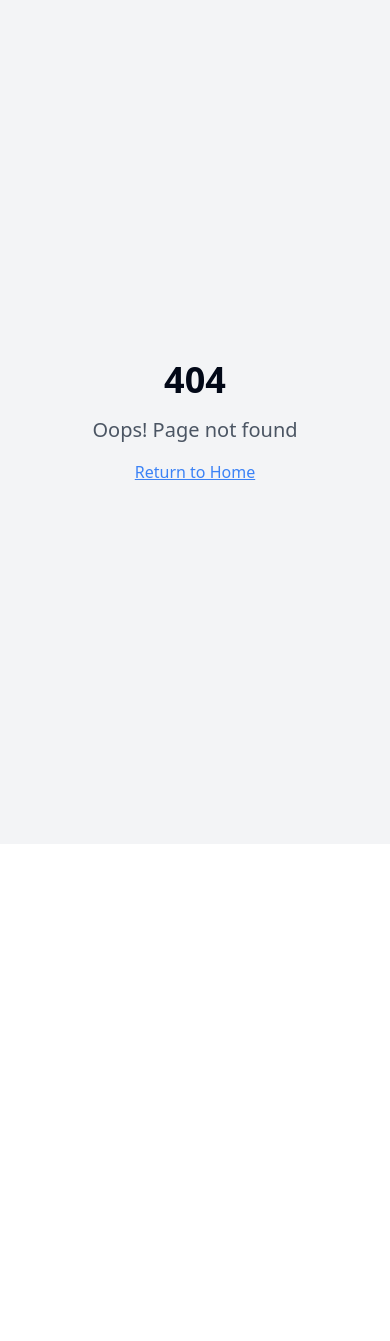
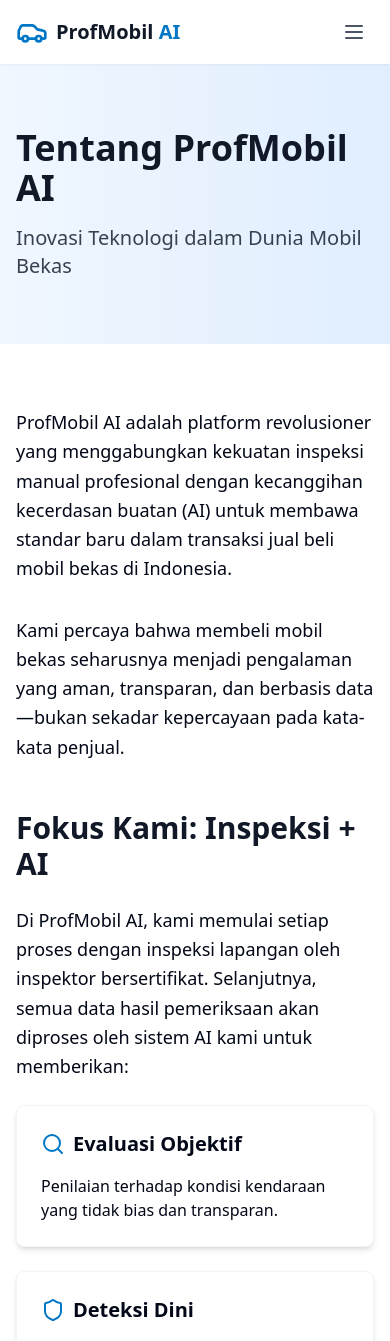
Before and after one commit to saldhyyoga/profmobil-ai-inspect, a React (Vite) app: page /tentang-profmobil in a window 390 px wide. Before the commit this address had no page. Shown: the top 1341 px of the page. Before the commit the page ends 844 px from the top, so only its background shows below. Built offline with nearby package versions, Linux system fonts and the light colour scheme; the HTML template or start-up script is replaced by a standard one.

Commit message:
feat: Add About Us page
Adds a new page to display information about ProfMobil AI.

```diff
--- a/src/App.tsx
+++ b/src/App.tsx
@@ -14,6 +14,7 @@ import NotFound from "./pages/NotFound";
 import CaraKerjaProfMobilAi from "./pages/CaraKerjaProfMobilAi";
 import KenapaHarusProfMobilAi from "./pages/KenapaHarusProfMobilAi";
 import PusatBantuan from "./pages/PusatBantuan";
+import TentangProfMobilAi from "./pages/TentangProfMobilAi";
 
 // Create a client
 const queryClient = new QueryClient();
@@ -35,6 +36,7 @@ const App = () => {
               <Route path="/cara-kerja" element={<CaraKerjaProfMobilAi />} />
               <Route path="/kenapa-harus-profmobil" element={<KenapaHarusProfMobilAi />} />
               <Route path="/pusat-bantuan" element={<PusatBantuan />} />
+              <Route path="/tentang-profmobil" element={<TentangProfMobilAi />} />
               {/* ADD ALL CUSTOM ROUTES ABOVE THE CATCH-ALL "*" ROUTE */}
               <Route path="*" element={<NotFound />} />
             </Routes>
--- a/src/components/NavBar.tsx
+++ b/src/components/NavBar.tsx
@@ -93,7 +93,7 @@ const NavBar: React.FC = () => {
                         <ListItem href="/kenapa-harus-profmobil" title="Kenapa Harus ProfMobil AI">
                           Temukan alasan mengapa ProfMobil AI adalah pilihan terbaik untuk transaksi mobil bekas Anda.
                         </ListItem>
-                        <ListItem href="#about-us" title="Tentang ProfMobil AI">
+                        <ListItem href="/tentang-profmobil" title="Tentang ProfMobil AI">
                           Ketahui lebih lanjut tentang visi, misi, dan tim di balik ProfMobil AI.
                         </ListItem>
                       </ul>
@@ -151,7 +151,7 @@ const NavBar: React.FC = () => {
             ]} />
             <MobileNavItem title="Tentang Kami" items={[
               { title: "Kenapa Harus ProfMobil AI", href: "/kenapa-harus-profmobil" },
-              { title: "Tentang ProfMobil AI", href: "#about-us" },
+              { title: "Tentang ProfMobil AI", href: "/tentang-profmobil" },
             ]} />
             <a href="#pricing" className="block px-3 py-2 rounded-md text-base font-medium text-gray-700 hover:text-automotive-600 hover:bg-gray-100">Harga</a>
             <Link to="/pusat-bantuan" className="block px-3 py-2 rounded-md text-base font-medium text-gray-700 hover:text-automotive-600 hover:bg-gray-100">Pusat Bantuan</Link>
--- /dev/null
+++ b/src/pages/TentangProfMobilAi.tsx
@@ -0,0 +1,190 @@
+
+import React from "react";
+import NavBar from "@/components/NavBar";
+import Footer from "@/components/Footer";
+import { Separator } from "@/components/ui/separator";
+import { Shield, Users, Search, Zap } from "lucide-react";
+
+const TentangProfMobilAi = () => {
+  return (
+    <div className="min-h-screen flex flex-col">
+      <NavBar />
+      <main className="flex-1">
+        <div className="bg-gradient-to-r from-automotive-50 to-automotive-100 py-16">
+          <div className="container mx-auto px-4 sm:px-6 lg:px-8">
+            <h1 className="text-4xl md:text-5xl font-bold text-gray-900 mb-4">Tentang ProfMobil AI</h1>
+            <p className="text-xl md:text-2xl text-gray-700 max-w-3xl">
+              Inovasi Teknologi dalam Dunia Mobil Bekas
+            </p>
+          </div>
+        </div>
+
+        <div className="container mx-auto px-4 sm:px-6 lg:px-8 py-16">
+          <div className="prose prose-lg max-w-none">
+            <p className="text-lg leading-relaxed mb-8">
+              ProfMobil AI adalah platform revolusioner yang menggabungkan kekuatan inspeksi manual profesional dengan
+              kecanggihan kecerdasan buatan (AI) untuk membawa standar baru dalam transaksi jual beli mobil bekas di Indonesia.
+            </p>
+            <p className="text-lg leading-relaxed mb-12">
+              Kami percaya bahwa membeli mobil bekas seharusnya menjadi pengalaman yang aman, transparan, dan berbasis data—bukan sekadar
+              kepercayaan pada kata-kata penjual.
+            </p>
+
+            <h2 className="text-3xl font-bold text-gray-900 mb-6">Fokus Kami: Inspeksi + AI</h2>
+            <p className="text-lg leading-relaxed mb-6">
+              Di ProfMobil AI, kami memulai setiap proses dengan inspeksi lapangan oleh inspektor bersertifikat.
+              Selanjutnya, semua data hasil pemeriksaan akan diproses oleh sistem AI kami untuk memberikan:
+            </p>
+
+            <div className="grid md:grid-cols-2 gap-6 mb-12">
+              <div className="bg-white p-6 rounded-lg shadow-md border border-gray-100">
+                <div className="flex items-center mb-4">
+                  <Search className="h-6 w-6 text-automotive-600 mr-2" />
+                  <h3 className="text-xl font-semibold">Evaluasi Objektif</h3>
+                </div>
+                <p>Penilaian terhadap kondisi kendaraan yang tidak bias dan transparan.</p>
+              </div>
+
+              <div className="bg-white p-6 rounded-lg shadow-md border border-gray-100">
+                <div className="flex items-center mb-4">
+                  <Shield className="h-6 w-6 text-automotive-600 mr-2" />
+                  <h3 className="text-xl font-semibold">Deteksi Dini</h3>
+                </div>
+                <p>Identifikasi potensi kerusakan atau masalah tersembunyi pada mobil.</p>
+              </div>
+
+              <div className="bg-white p-6 rounded-lg shadow-md border border-gray-100">
+                <div className="flex items-center mb-4">
+                  <Zap className="h-6 w-6 text-automotive-600 mr-2" />
+                  <h3 className="text-xl font-semibold">Estimasi Biaya</h3>
+                </div>
+                <p>Perkiraan biaya perbaikan berdasarkan data ribuan mobil serupa.</p>
+              </div>
+
+              <div className="bg-white p-6 rounded-lg shadow-md border border-gray-100">
+                <div className="flex items-center mb-4">
+                  <Search className="h-6 w-6 text-automotive-600 mr-2" />
+                  <h3 className="text-xl font-semibold">Skor Kesehatan</h3>
+                </div>
+                <p>Penilaian menyeluruh tentang kondisi kendaraan dalam satu skor ringkas.</p>
+              </div>
+            </div>
+
+            <p className="text-lg leading-relaxed mb-12">
+              Dengan pendekatan ini, pelanggan mendapatkan laporan terperinci yang akurat, netral, dan siap digunakan untuk
+              pengambilan keputusan.
+            </p>
+
+            <h2 className="text-3xl font-bold text-gray-900 mb-6">Misi Kami: Mencegah Penipuan, Termasuk Penipuan Segitiga</h2>
+            <p className="text-lg leading-relaxed mb-6">
+              Pasar mobil bekas di Indonesia masih rentan terhadap berbagai bentuk penipuan, seperti:
+            </p>
+
+            <div className="bg-gray-50 p-6 rounded-lg mb-12">
+              <ul className="list-disc pl-6 space-y-3">
+                <li className="text-lg">Mobil bermasalah yang dijual tanpa transparansi</li>
+                <li className="text-lg">Data kendaraan yang dimanipulasi</li>
+                <li className="text-lg">
+                  <span className="font-semibold">Penipuan segitiga:</span> skema di mana penipu berpura-pura sebagai penjual,
+                  memperdaya pembeli, dan merugikan semua pihak
+                </li>
+              </ul>
+            </div>
+
+            <p className="text-lg leading-relaxed mb-12">
+              Untuk itu, kami hadir tidak hanya sebagai penyedia jasa inspeksi, tapi juga sebagai pelindung transaksi digital.
+            </p>
+
+            <h2 className="text-3xl font-bold text-gray-900 mb-6">Fitur Andalan: Analisis Anti-Penipuan</h2>
+            <p className="text-lg leading-relaxed mb-6">
+              Kami membekali platform dengan fitur Fraud Analysis (Analisis Anti-Penipuan), yang mampu:
+            </p>
+
+            <div className="bg-automotive-50 p-6 rounded-lg mb-12">
+              <ul className="space-y-4">
+                <li className="flex items-start">
+                  <div className="flex-shrink-0 bg-automotive-100 p-2 rounded-full mr-3">
+                    <Shield className="h-5 w-5 text-automotive-600" />
+                  </div>
+                  <p>Menganalisis profil penjual dan mendeteksi pola mencurigakan</p>
+                </li>
+                <li className="flex items-start">
+                  <div className="flex-shrink-0 bg-automotive-100 p-2 rounded-full mr-3">
+                    <Shield className="h-5 w-5 text-automotive-600" />
+                  </div>
+                  <p>Menemukan tanda-tanda penipuan, termasuk skema segitiga</p>
+                </li>
+                <li className="flex items-start">
+                  <div className="flex-shrink-0 bg-automotive-100 p-2 rounded-full mr-3">
+                    <Shield className="h-5 w-5 text-automotive-600" />
+                  </div>
+                  <p>Memberi peringatan sebelum transaksi berisiko terjadi</p>
+                </li>
+                <li className="flex items-start">
+                  <div className="flex-shrink-0 bg-automotive-100 p-2 rounded-full mr-3">
+                    <Shield className="h-5 w-5 text-automotive-600" />
+                  </div>
+                  <p>Menghadirkan rasa aman bagi pembeli maupun penjual</p>
+                </li>
+              </ul>
+            </div>
+
+            <h2 className="text-3xl font-bold text-gray-900 mb-6">Visi Kami</h2>
+            <blockquote className="bg-automotive-100 p-8 rounded-lg mb-12 border-l-4 border-automotive-600">
+              <p className="text-xl italic">
+                "Merevolusi cara orang membeli dan menjual mobil bekas di Indonesia."
+              </p>
+            </blockquote>
+
+            <p className="text-lg leading-relaxed mb-12">
+              Dengan teknologi, data, dan integritas, ProfMobil AI ingin menjadi standar baru dalam industri ini—di mana keamanan,
+              efisiensi, dan kepercayaan menjadi landasan utama.
+            </p>
+          </div>
+
+          <Separator className="my-10" />
+
+          <div className="bg-automotive-50 rounded-xl p-8 mb-12">
+            <h2 className="text-3xl font-bold text-gray-900 mb-6">Bergabunglah dengan Revolusi Mobil Bekas</h2>
+            <p className="text-lg leading-relaxed mb-6">
+              Kami terus berkembang dan berinovasi. Dengan ProfMobil AI, Anda tidak hanya mendapatkan inspeksi kendaraan,
+              tetapi juga pengalaman jual beli mobil bekas yang aman, transparan, dan modern.
+            </p>
+
+            <div className="mt-8 text-center">
+              <p className="text-2xl font-bold text-automotive-600">#ProfMobilAI – Aman, Cerdas, dan Terpercaya</p>
+            </div>
+          </div>
+
+          <div className="mt-12 flex justify-center">
+            <div className="inline-flex items-center space-x-4">
+              <Users className="h-6 w-6 text-automotive-600" />
+              <h3 className="text-xl font-semibold">Tim Kami</h3>
+            </div>
+          </div>
+          <div className="grid md:grid-cols-3 gap-8 mt-8">
+            {/* Placeholder for team members - can be expanded later */}
+            <div className="bg-white p-6 rounded-lg shadow-md border border-gray-100 text-center">
+              <div className="w-24 h-24 bg-gray-200 rounded-full mx-auto mb-4"></div>
+              <h4 className="text-lg font-semibold">Ahmad Fauzi</h4>
+              <p className="text-gray-600">CEO & Co-Founder</p>
+            </div>
+            <div className="bg-white p-6 rounded-lg shadow-md border border-gray-100 text-center">
+              <div className="w-24 h-24 bg-gray-200 rounded-full mx-auto mb-4"></div>
+              <h4 className="text-lg font-semibold">Siti Nuraini</h4>
+              <p className="text-gray-600">CTO & Teknologi AI</p>
+            </div>
+            <div className="bg-white p-6 rounded-lg shadow-md border border-gray-100 text-center">
+              <div className="w-24 h-24 bg-gray-200 rounded-full mx-auto mb-4"></div>
+              <h4 className="text-lg font-semibold">Budi Santoso</h4>
+              <p className="text-gray-600">Kepala Tim Inspeksi</p>
+            </div>
+          </div>
+        </div>
+      </main>
+      <Footer />
+    </div>
+  );
+};
+
+export default TentangProfMobilAi;
```
